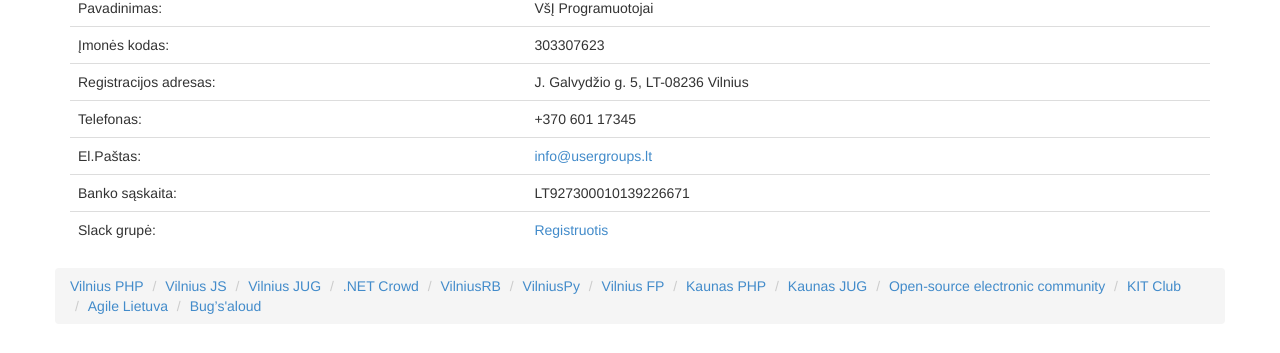
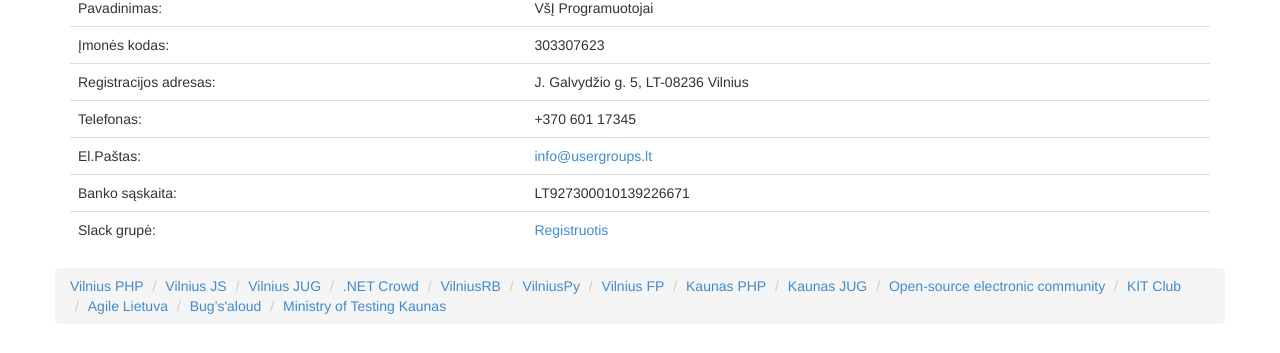
Before and after one commit to UsergroupsLT/usergroupslt.github.io, a plain HTML site: page kontaktai.html in a window 1280 px wide. Shown: the part 131-484 px from the top of the page. Drawn offline with nearby package versions, Linux system fonts and the light colour scheme.

Commit message:
Update kontaktai.html

```diff
--- a/kontaktai.html
+++ b/kontaktai.html
@@ -99,6 +99,7 @@
             <li><a href="https://www.facebook.com/groups/KITclubas" title="KIT Club">KIT Club</a></li>
             <li><a href="http://www.agile.lt" title="Agile Lietuva">Agile Lietuva</a></li>
             <li><a href="https://www.bugsaloud.lt" title="Bug’s'aloud">Bug’s'aloud</a></li>
+            <li><a href="https://www.meetup.com/Ministry-of-Testing-Kaunas" title="Ministry of Testing Kaunas">Ministry of Testing Kaunas</a></li>
         </ol>
     </div>
 </div>
```
